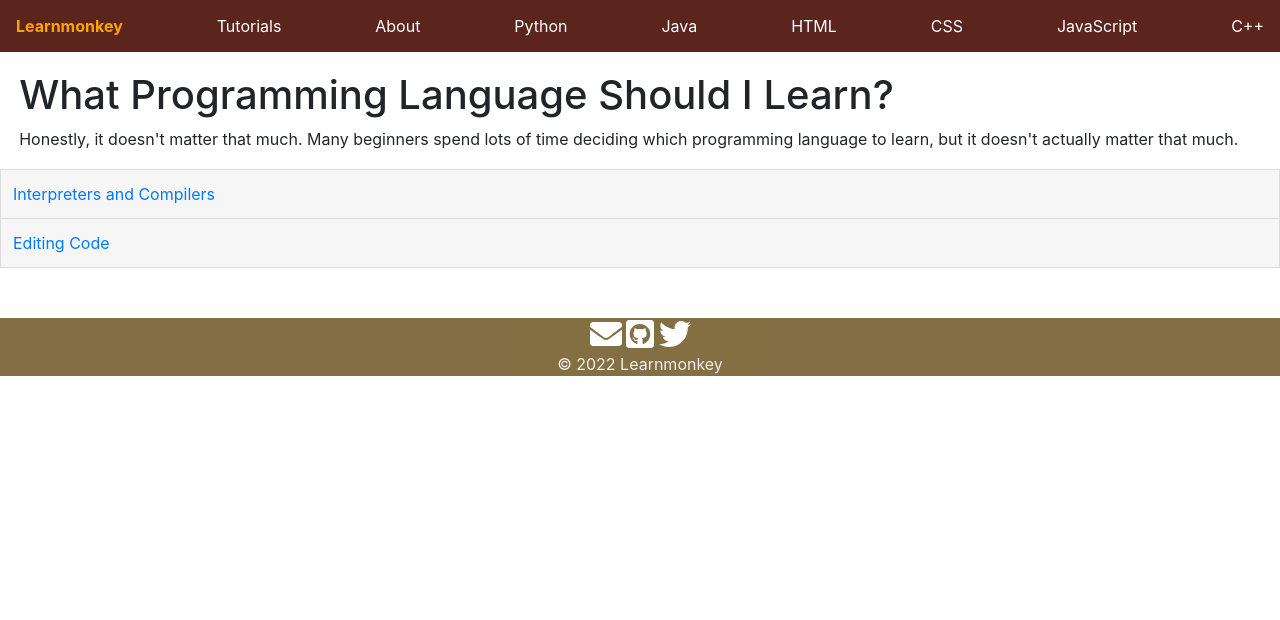
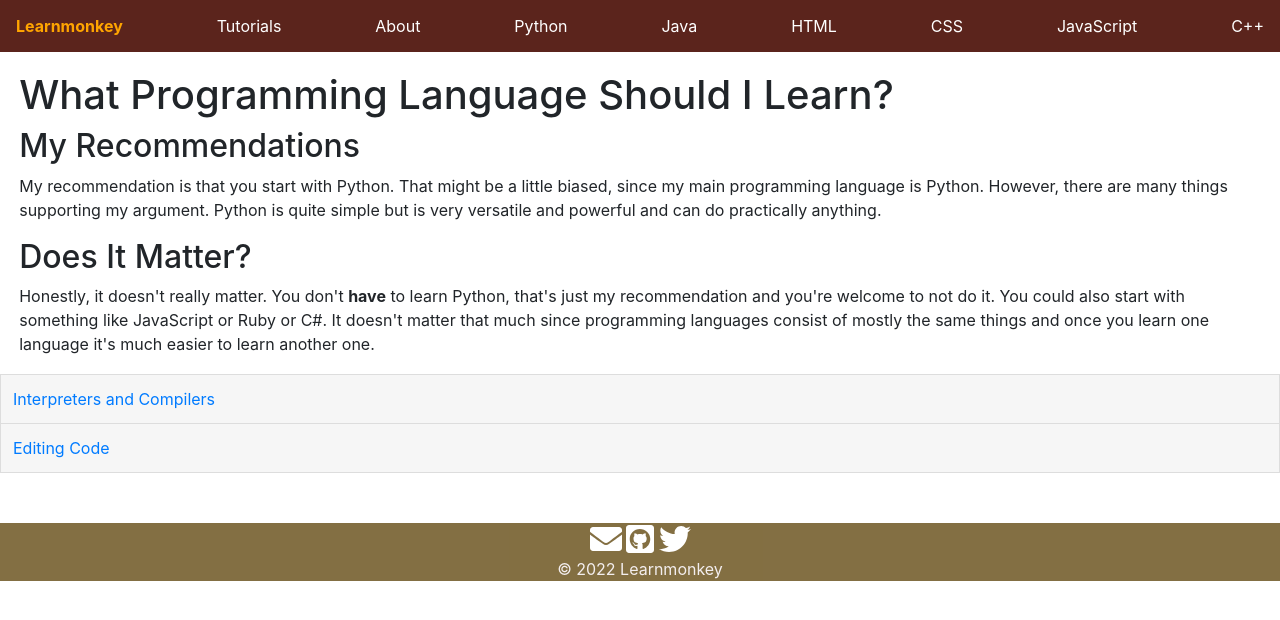
Before and after one commit to learnmonkey/learnmonkey.github.io, a Jekyll site: the page built from programming/articles/what-programming-language-should-i-learn.html, in a window 1280 px wide. Shown: the top 620 px of the page. Built offline with Jekyll 4.4.1, drawn with Linux system fonts in a browser that asks for light colours.

Commit message:
expand article

```diff
--- a/programming/articles/what-programming-language-should-i-learn.html
+++ b/programming/articles/what-programming-language-should-i-learn.html
@@ -6,4 +6,12 @@ layout: article
 
 <h1>What Programming Language Should I Learn?</h1>
 
-<p>Honestly, it doesn't matter that much. Many beginners spend lots of time deciding which programming language to learn, but it doesn't actually matter that much.</p>
+<section>
+    <h2>My Recommendations</h2>
+    <p>My recommendation is that you start with Python. That might be a little biased, since my main programming language is Python. However, there are many things supporting my argument. Python is quite simple but is very versatile and powerful and can do practically anything.</p>
+</section>
+
+<section>
+    <h2>Does It Matter?</h2>
+    <p>Honestly, it doesn't really matter. You don't <strong>have</strong> to learn Python, that's just my recommendation and you're welcome to not do it. You could also start with something like JavaScript or Ruby or C#. It doesn't matter that much since programming languages consist of mostly the same things and once you learn one language it's much easier to learn another one.</p>
+</section>
```
